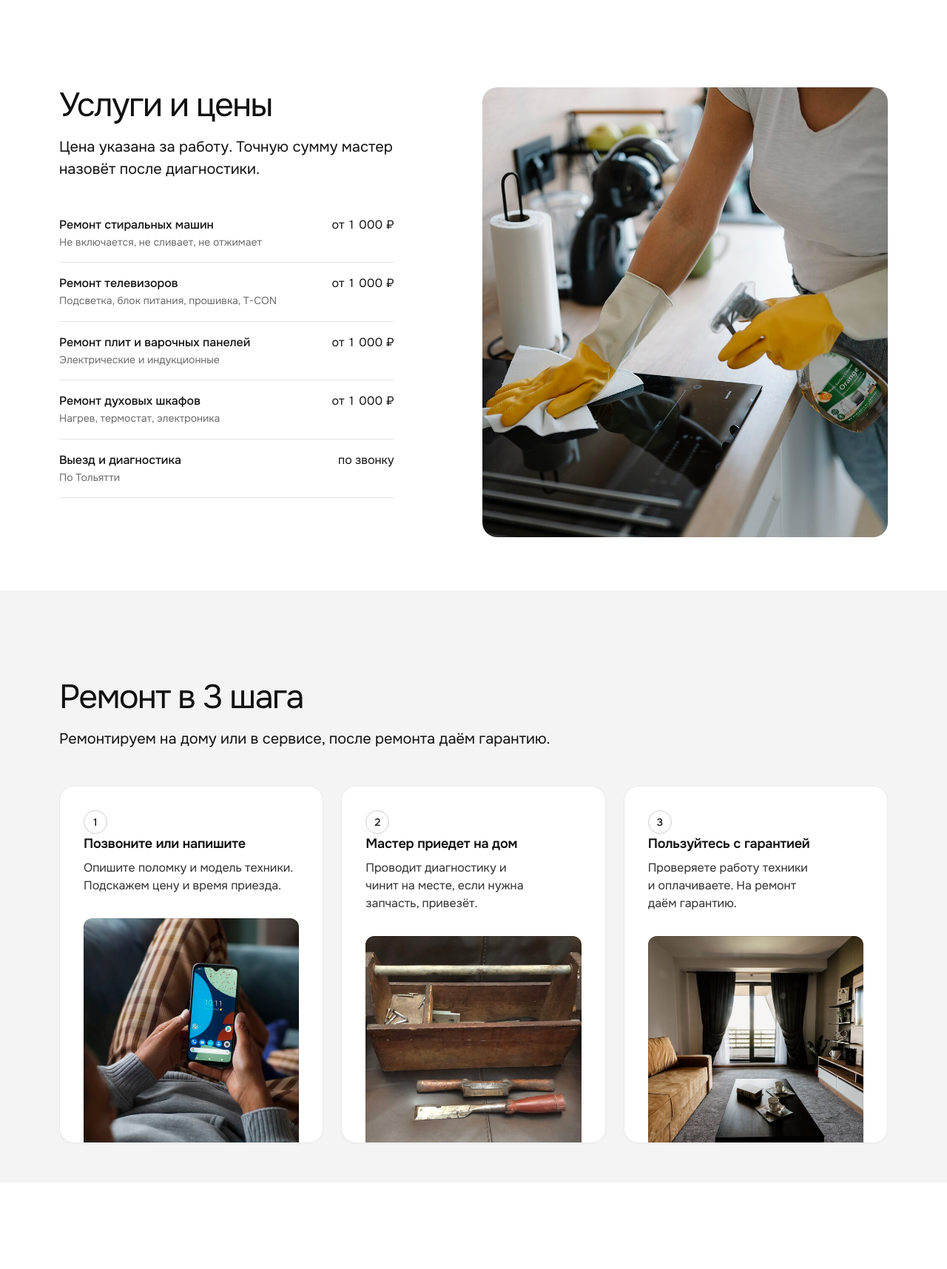
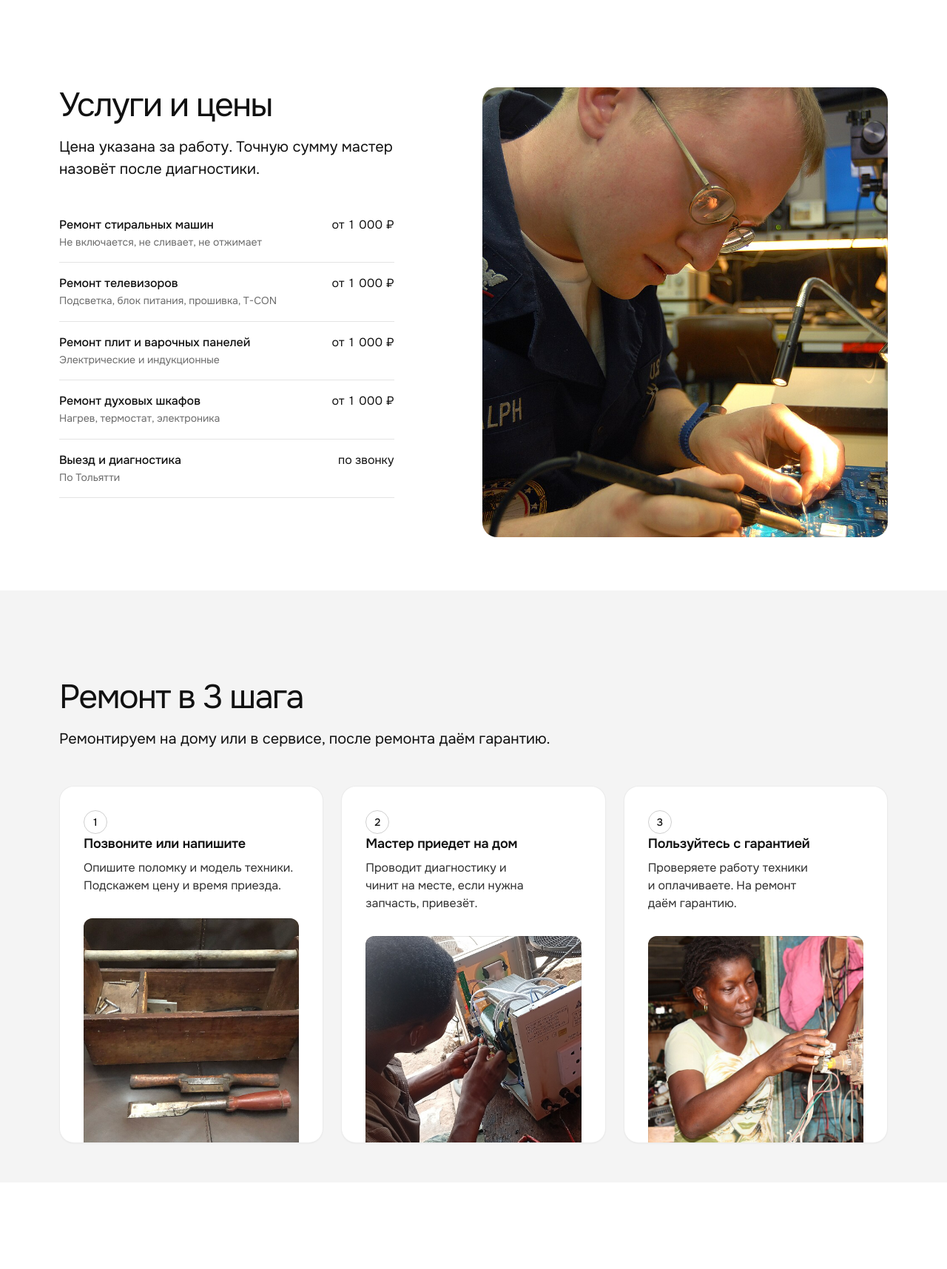
Before and after one commit to wasekt921-collab/samara-demo-sites, a plain HTML site: page zakazhi-uslugu/index.html in a window 1280 px wide. Shown: the part 802-2517 px from the top of the page at 74% size. Drawn offline with Linux system fonts and the light colour scheme.

Commit message:
Add files via upload

```diff
--- a/zakazhi-uslugu/index.html
+++ b/zakazhi-uslugu/index.html
@@ -89,7 +89,7 @@
           <li><span class="rows__name">Выезд и диагностика<small>По Тольятти</small></span><span class="rows__value">по звонку</span></li>
         </ul>
       </div>
-      <figure class="develop span-6 start-7" data-moment="picture-develops"><img src="../assets/img/photo-f200054170-960.jpg" alt="Клинер в жёлтых перчатках моет варочную панель" loading="lazy"></figure>
+      <figure class="develop span-6 start-7" data-moment="picture-develops"><img src="../assets/img/photo-solder-960.jpg" alt="Мастер паяет электронную плату" loading="lazy"></figure>
     </div>
   </section>
 
@@ -104,19 +104,19 @@
           <span class="step-num">1</span>
           <h3>Позвоните или напишите</h3>
           <p>Опишите поломку и модель техники. Подскажем цену и время приезда.</p>
-          <div class="panel"><img class="frame__img" src="../assets/img/photo-f111900799-960.jpg" alt="Человек на диване держит телефон" loading="lazy"></div>
+          <div class="panel"><img class="frame__img" src="../assets/img/photo-toolbox-960.jpg" alt="Деревянный ящик с инструментами и стамеской" loading="lazy"></div>
         </article>
         <article class="card card--row span-4">
           <span class="step-num">2</span>
           <h3>Мастер приедет на дом</h3>
           <p>Проводит диагностику и чинит на месте, если нужна запчасть, привезёт.</p>
-          <div class="panel"><img class="frame__img" src="../assets/img/photo-toolbox-960.jpg" alt="Деревянный ящик с инструментами и стамеской" loading="lazy"></div>
+          <div class="panel"><img class="frame__img" src="../assets/img/photo-tech-960.jpg" alt="Мастер ремонтирует прибор, рядом мультиметр" loading="lazy"></div>
         </article>
         <article class="card card--row span-4">
           <span class="step-num">3</span>
           <h3>Пользуйтесь с гарантией</h3>
           <p>Проверяете работу техники и оплачиваете. На ремонт даём гарантию.</p>
-          <div class="panel"><img class="frame__img" src="../assets/img/photo-f187101720-960.jpg" alt="Светлая гостиная с замшевым диваном, ковром и окном" loading="lazy"></div>
+          <div class="panel"><img class="frame__img" src="../assets/img/photo-tv17-960.jpg" alt="Мастер ремонтирует кинескоп телевизора" loading="lazy"></div>
         </article>
       </div>
     </div>
@@ -179,7 +179,7 @@
       </div>
       <div class="footer__legal">
         <span>&copy; 2026 Закажи-услугу.ru. Демо-версия сайта, не официальный сайт компании.</span>
-        <details class="credits"><summary>Фотографии с Wikimedia Commons</summary><p>Metchyves (CC BY-SA 4.0). Shixart1985 (CC BY 2.0). Fairphone (CC BY-SA 2.0). Jim Griffin (CC0). Фотографии иллюстрируют услуги и не сняты у компании.</p></details>
+        <details class="credits"><summary>Фотографии с Wikimedia Commons</summary><p>Metchyves (CC BY-SA 4.0). U.S. Navy (public domain). Jim Griffin (CC0). Bigcee007 (CC BY-SA 4.0). Фотографии иллюстрируют услуги и не сняты у компании.</p></details>
       </div>
     </div>
   </div>
```
